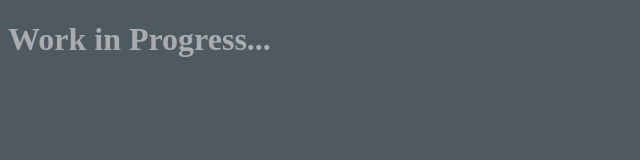
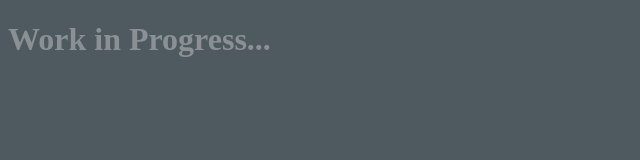
Before and after one commit to shafferz/shafferz.github.io, a plain HTML site: page index.html in a window 1280 px wide. Shown: the whole page, without its empty margins (0-640 px from the left). Drawn offline with Linux system fonts and the light colour scheme.

Commit message:
Update: Cosmetic

```diff
--- a/index.html
+++ b/index.html
@@ -8,7 +8,7 @@
         background-color: rgb(78, 89, 96);
       }
       h1 {
-        color: rgba(200, 200, 200, 0.75);
+        color: rgba(200, 200, 200, 0.5);
       }
     </style>
   </head>
```
